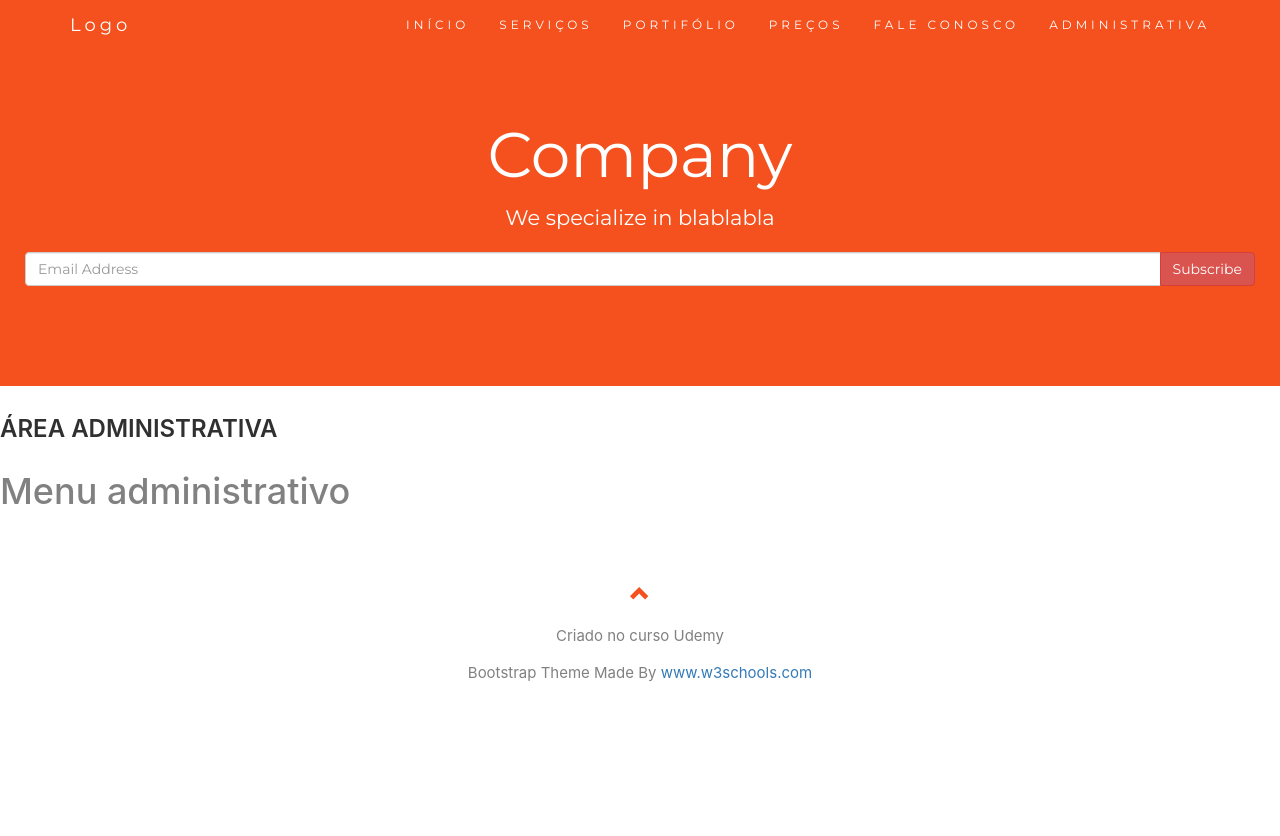
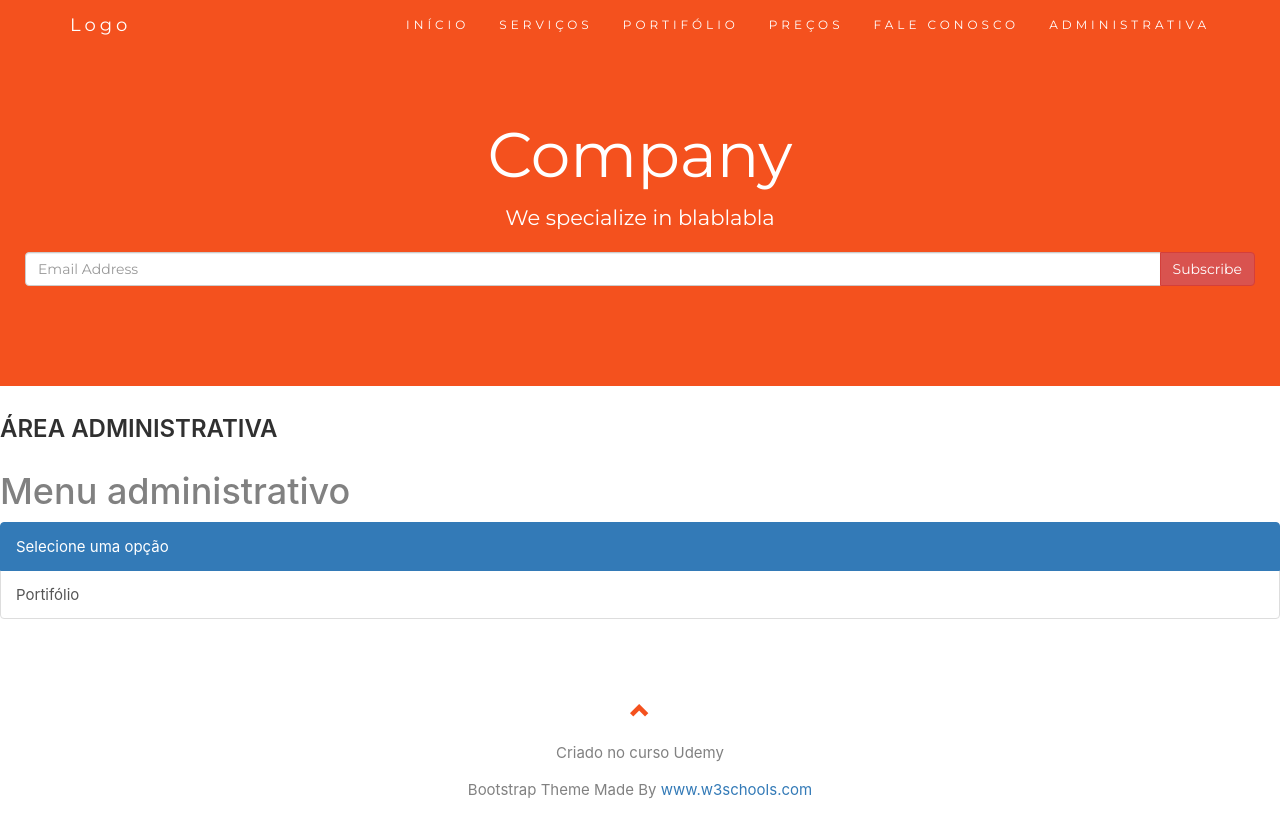
Before and after one commit to desenv-marcelo-silva/react-udemy-1, a React (Create React App) app: page /admin in a window 1280 px wide. Shown: the top 836 px of the page. Before the commit the page ends 800 px from the top, so only its background shows below. Built offline with nearby package versions, Linux system fonts and the light colour scheme.

Commit message:
Criação do componente portifólio da área administrativa.
Portfólio na área administrativa.

```diff
--- a/src/admin/admin.js
+++ b/src/admin/admin.js
@@ -1,17 +1,20 @@
 import React, { Component } from 'react'
+import { Route } from 'react-router-dom'
 
 import Menu from './menu';
+import PortfolioAdmin from './portifolioadmin';
 
 class Admin extends Component {
-    constructor(props) {
+/*     constructor(props) {
         super(props)
     }
-
+ */
     render() {
         return (
             <div>
                 <h2>Área administrativa</h2>
-                <Menu />
+                <Route path={`/`} component={Menu} />
+                <Route path={`${this.props.match.url}/portfolioadmin`} component={PortfolioAdmin} />
             </div>
         )
     }
--- a/src/admin/menu.js
+++ b/src/admin/menu.js
@@ -1,8 +1,15 @@
 import React from 'react'
+import { Link } from 'react-router-dom';
 
 const Menu = props => {
     return (
-        <h1>Menu administrativo</h1>
+        <div>
+            <h1>Menu administrativo</h1>
+            <div className="list-group">
+                <Link to="#" className="list-group-item list-group-item-action active">Selecione uma opção</Link>
+                <Link to="#" className="list-group-item list-group-item-action">Portifólio</Link>
+            </div>
+        </div>
     )
 }
 
--- /dev/null
+++ b/src/admin/portifolioadmin.js
@@ -0,0 +1,15 @@
+import React, { Component } from 'react'
+
+class PortfolioAdmin extends Component {
+/*     constructor(props) {
+        super(props)
+    }
+ */
+    render() {
+        return (
+            <h2>Portifólio - Área administrativa</h2>
+        )
+    }
+}
+
+export default PortfolioAdmin
```
